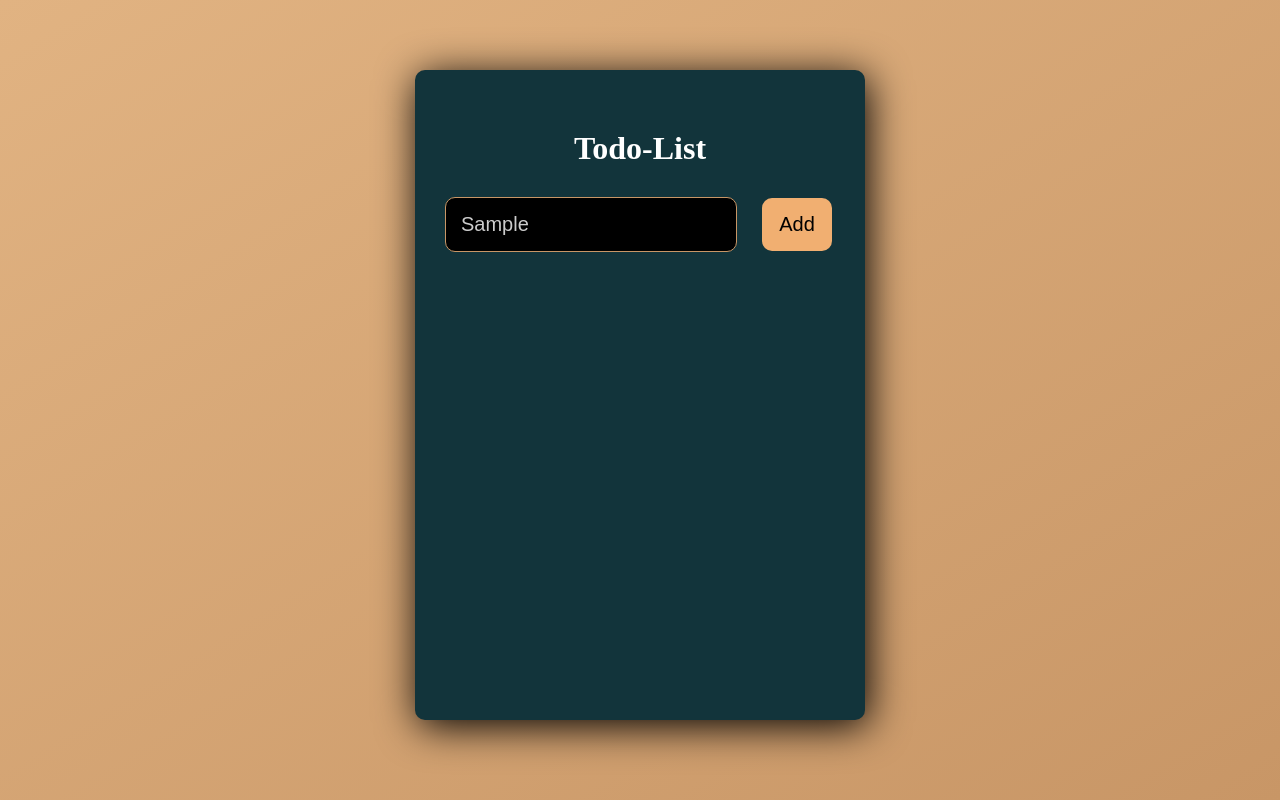
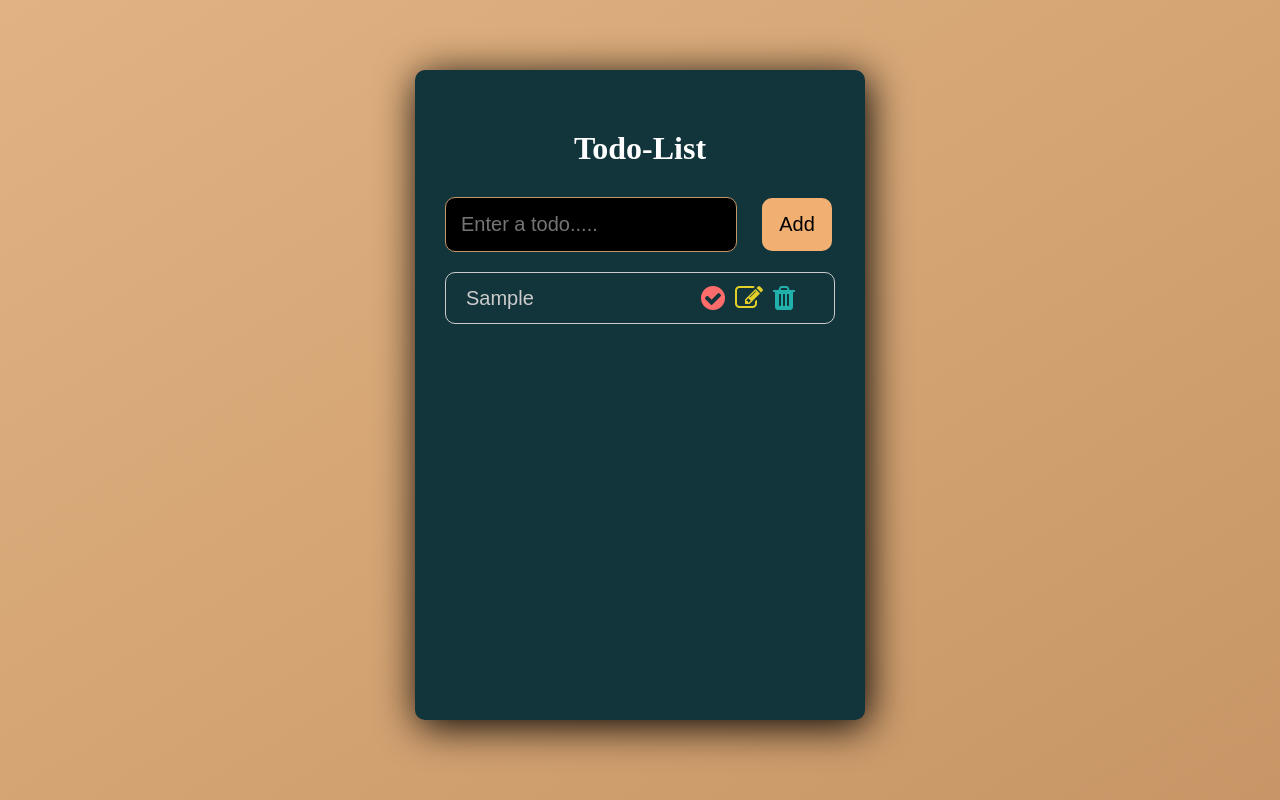
Before and after one commit to destrada-2018259/laboratorio-almacenadora, a React (Vite) app: page / in a window 1280 px wide. Both pictures are taken after typing "Sample" into the empty fields and a click on the button "Add". Built offline with nearby package versions, Linux system fonts and the light colour scheme.

Commit message:
Version 2
Arreglando Errores

```diff
--- a/App.jsx
+++ b/App.jsx
@@ -2,6 +2,7 @@ import { useEffect, useState } from "react"
 import { Header } from "./src/components/Header"
 import { Form   } from "./src/components/Form"
 import { TodosList } from "./src/components/TodosList"
+
 
 export const App = () => {
 
@@ -12,7 +13,7 @@ export const App = () => {
 
   useEffect(() => {
     localStorage.setItem("todos", JSON.stringify(todos));
-  }, [todos])
+  }, [todos]);
 
   return (
     <div className="container">
--- a/index.html
+++ b/index.html
@@ -5,7 +5,7 @@
     <link rel="icon" type="image/svg+xml" href="/vite.svg" />
     <meta name="viewport" content="width=device-width, initial-scale=1.0" />
     <title>To Do List</title>
-    <link rel="stylesheet" href="https://stackpath.boostrapcdn.com/font-awesome/4.7.0/css/font-awesome.min.css" type="text/css" />
+    <link rel="stylesheet" href="https://cdn.jsdelivr.net/npm/font-awesome@4.7.0/css/font-awesome.css" type="text/css" />
   </head>
   <body>
     <div id="root"></div>
--- a/src/components/Form.jsx
+++ b/src/components/Form.jsx
@@ -34,11 +34,11 @@ export const Form = ({input, setInput, todos, setTodos, editTodo, setEditTodo})
   };
 
   return (
-    <for onSubmit={onFormSubmit}>
+    <form onSubmit={onFormSubmit}>
         <input type="text" placeholder="Enter a todo....." className="task-input" value={input} required onChange={onInputChange} />
         <button className="button-add" type="submit">
             {editTodo ? "OK" : "Add"}
         </button>
-    </for>
+    </form>
   )
 }
--- a/src/components/TodosList.jsx
+++ b/src/components/TodosList.jsx
@@ -25,7 +25,7 @@ export const TodosList = ({todos, setTodos, setEditTodo}) => {
   return (
     <div>
         {todos.map((todo) => (
-            <li className="todo-list" key={todo.id}>
+            <li className="list-item" key={todo.id}>
                 <input type="text" value={todo.title} className={`list ${todo.completed ? "complete" : ""}`} onChange={(event) => event.preventDefault()} />
                 <div>
                     <button className="button-complete task-button" onClick={() => handleComplete(todo)}>
```
